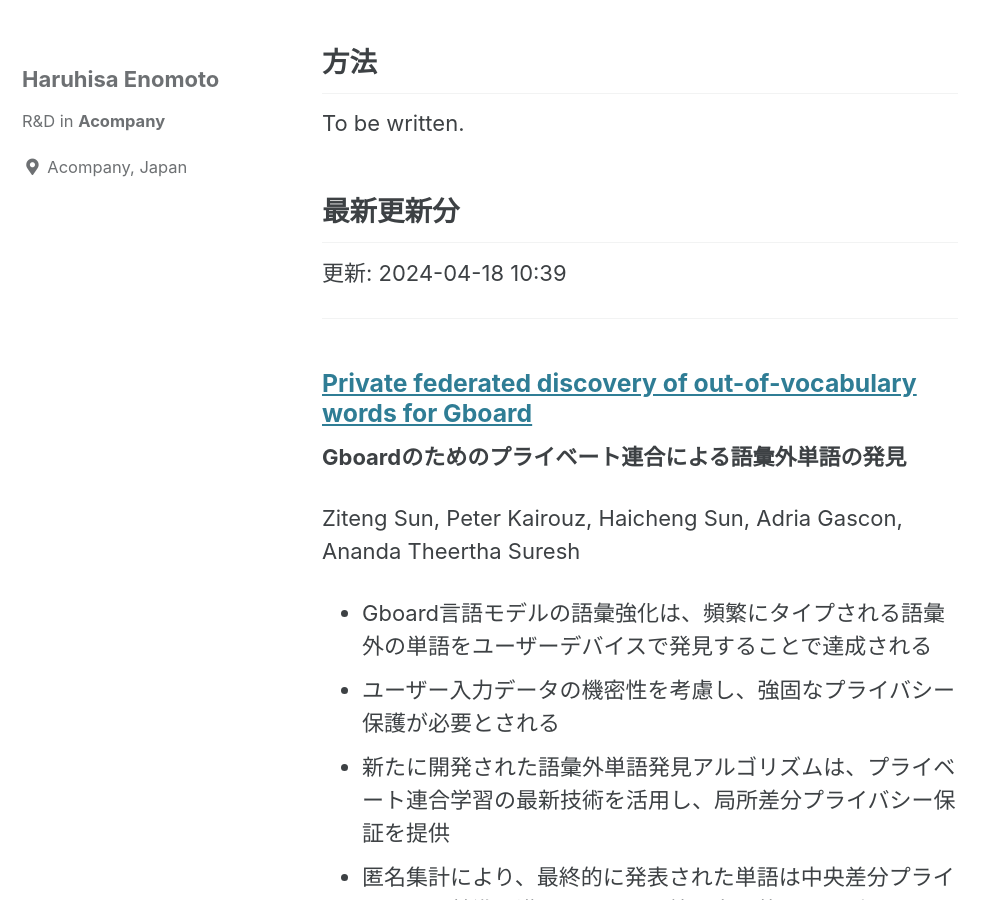
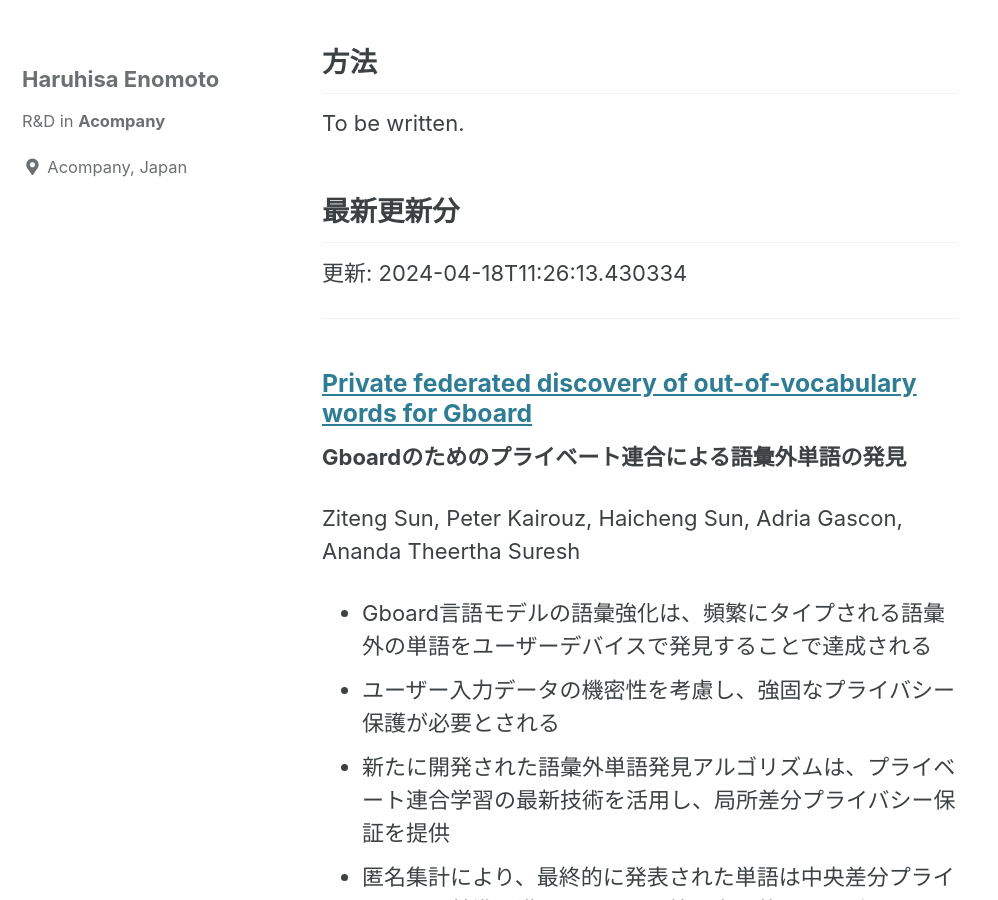
Before and after one commit to haruhisa-enomoto/arxiv-privacy-tech, a Jekyll site: the page built from index.md, in a window 1280 px wide and 900 px high, scrolled down 713 px. Shown: the whole window, without its empty margins (0-998 px from the left). Built offline with Jekyll 4.4.1, drawn with Linux system fonts in a browser that asks for light colours; cached includes are drawn as plain includes.

Commit message:
:robot: Automate updates

```diff
--- a/index.md
+++ b/index.md
@@ -26,7 +26,7 @@
 
 ## 最新更新分
 
-更新: 2024-04-18 10:39
+更新: 2024-04-18T11:26:13.430334
 
 - - -
 
```
